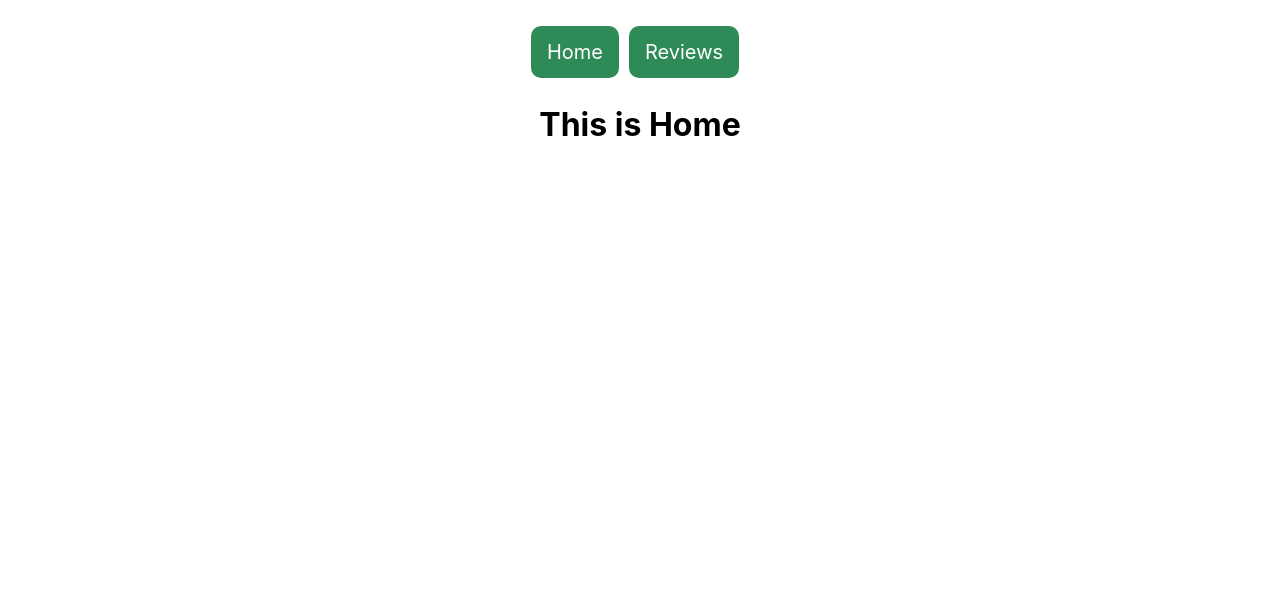
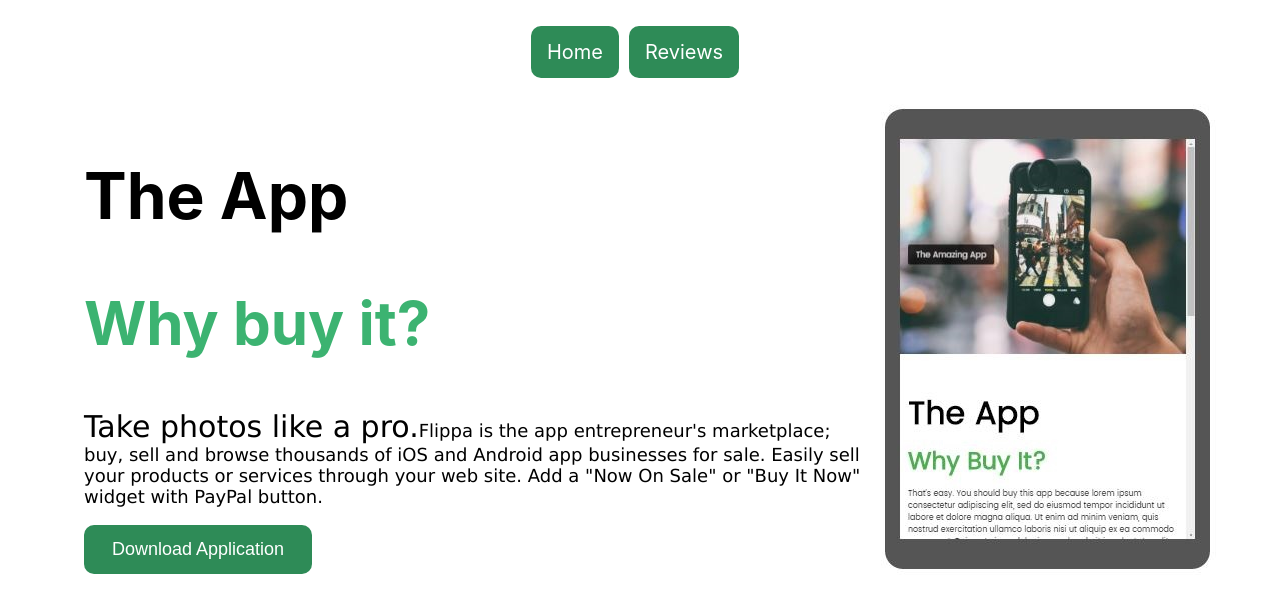
Before and after one commit to Sadman600/app-store-client, a React (Create React App) app: page / in a window 1280 px wide. Shown: the top 612 px of the page. Built offline with nearby package versions, Linux system fonts and the light colour scheme.

Commit message:
added some line in home page

```diff
--- a/src/App.js
+++ b/src/App.js
@@ -1,4 +1,4 @@
-import logo from './logo.svg';
+// import logo from './img_app.jpg';
 import './App.css';
 import Header from './components/Header/Header';
 import { Route, Routes } from 'react-router-dom';
--- a/src/components/Home/Home.css
+++ b/src/components/Home/Home.css
@@ -0,0 +1,51 @@
+.container {
+    /* border: 1px dotted red; */
+    padding-left: 64px;
+    padding-right: 64px;
+}
+
+.row {
+    display: flex;
+}
+
+.left-column {
+    /* border: 1px dashed green; */
+    padding-left: 20px;
+    text-align: left;
+}
+
+.right-column {
+    /* border: 1px dashed green; */
+    padding-left: 20px;
+    text-align: left;
+}
+
+.left-column p {
+    font-family: verdana;
+    font-size: 18px;
+}
+
+.xlarge-font {
+    font-size: 64px;
+}
+
+.large-font {
+    font-size: 60px;
+    color: mediumseagreen;
+}
+
+.button {
+    background-color: seagreen;
+    padding: 14px 28px;
+    border: 0;
+    border-radius: 10px;
+    color: white;
+    cursor: pointer;
+    font-size: large;
+}
+
+@media screen and (max-width: 700px) {
+    .row {
+        flex-direction: column;
+    }
+}
--- a/src/components/Home/Home.js
+++ b/src/components/Home/Home.js
@@ -1,11 +1,27 @@
+import logo from '../img/img_app.jpg';
 import React from 'react';
 import './Home.css';
 
 const Home = () => {
     return (
-        <div>
-            <h1>This is Home</h1>
-        </div>
+        <section className="container">
+            <div className='row'>
+                <div className='left-column'>
+                    <h1 className='xlarge-font'><b>The App</b></h1>
+                    <h1 className='large-font'><b>Why buy it?</b></h1>
+                    <p><span style={{ fontSize: '30px' }}>Take photos like a pro.</span>
+                        Flippa is the app entrepreneur's marketplace;
+                        buy, sell and browse thousands of iOS and Android
+                        app businesses for sale.
+                        Easily sell your products or services through your web site.
+                        Add a "Now On Sale" or "Buy It Now" widget with PayPal button.</p>
+                    <button className="button">Download Application</button>
+                </div>
+                <div className='right-column'>
+                    <img src={logo} alt='img'></img>
+                </div>
+            </div>
+        </section>
     );
 };
 
```
Also changed, not shown: src/components/img/img_app.jpg (added).
